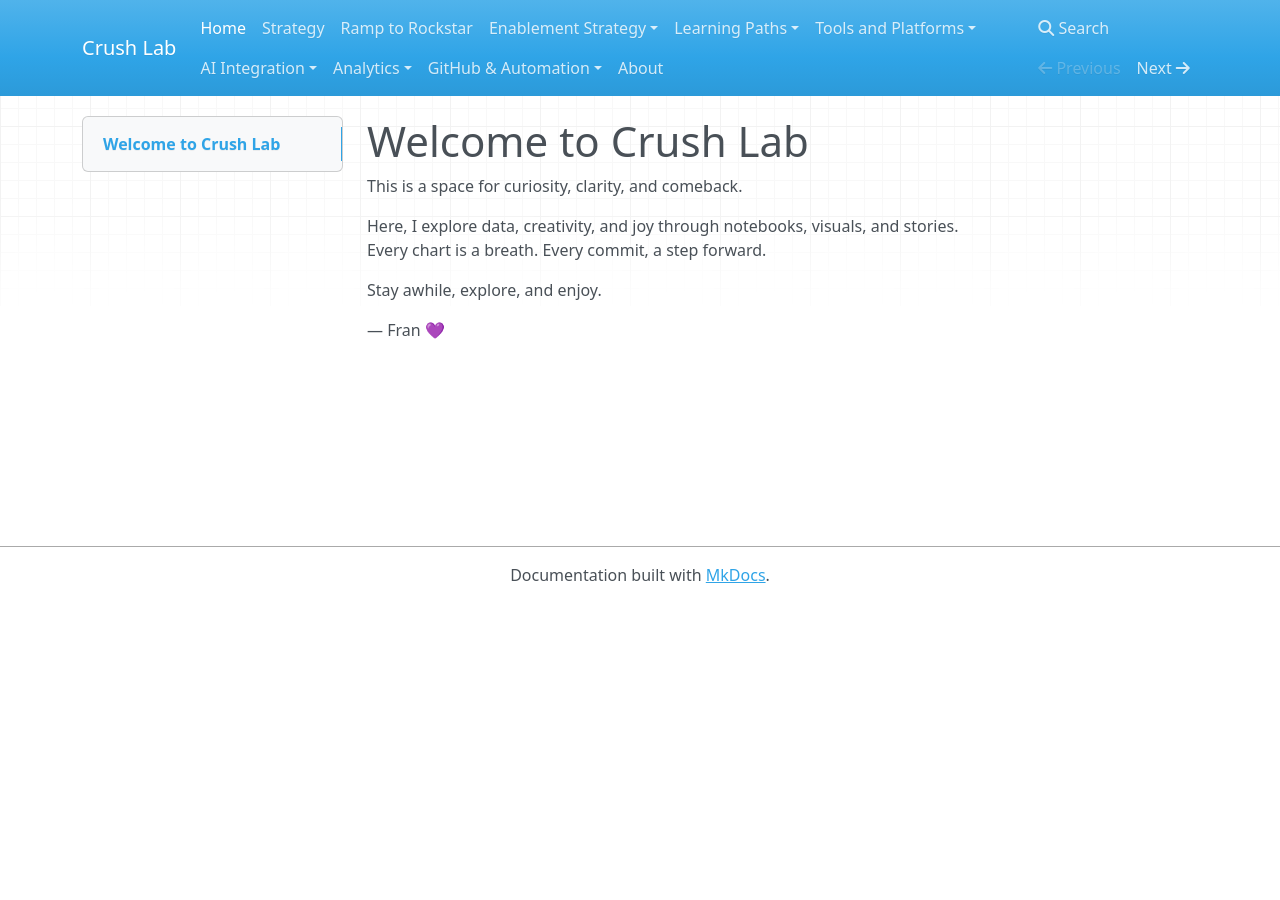
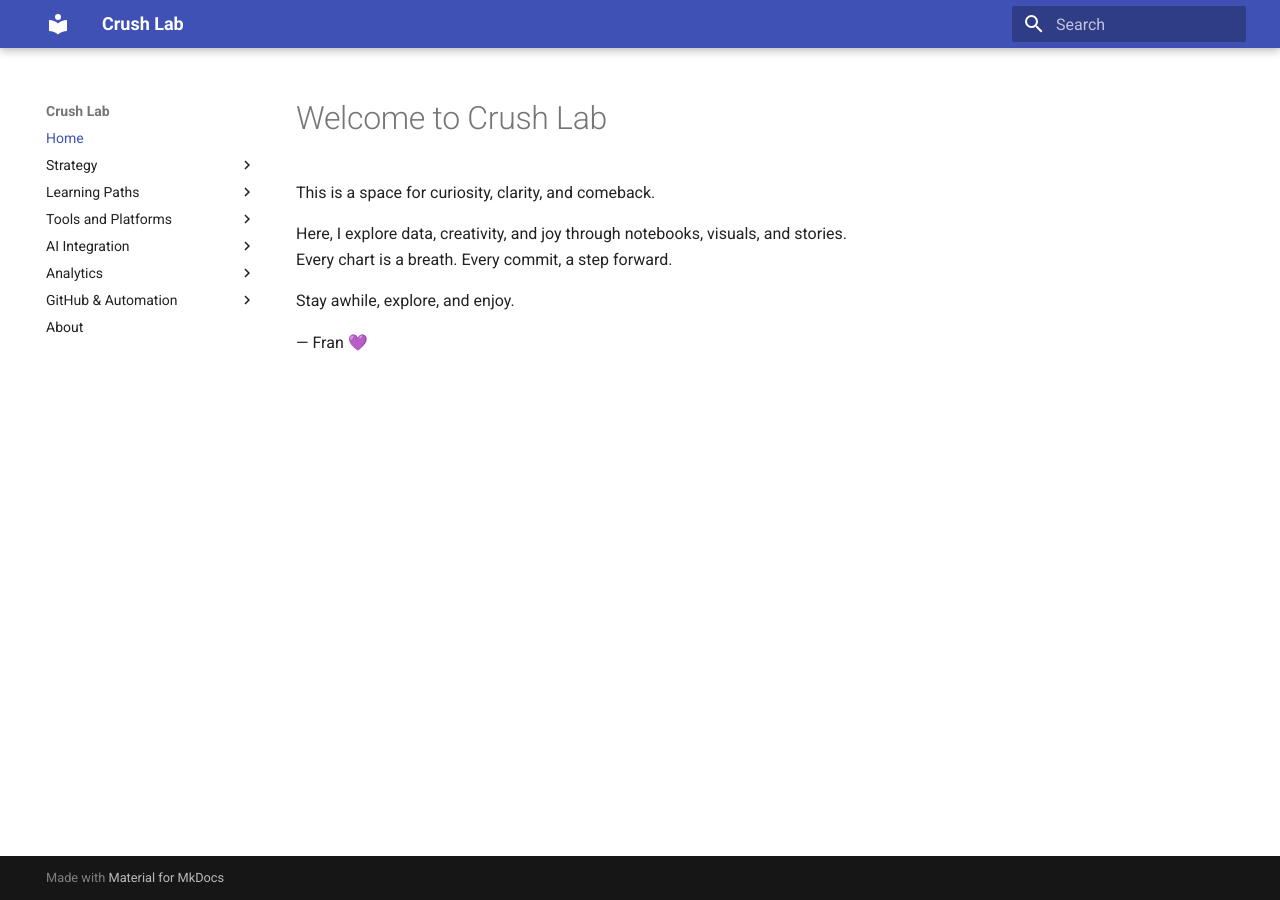
Before and after one commit to AgentEccentric/Crush-Lab, an MkDocs documentation site: the page built from docs/index.md, in a window 1280 px wide. Built offline with MkDocs 1.6.1 and Material for MkDocs 9.7.7, drawn with Linux system fonts in a browser that asks for light colours; nearby versions of some CDN libraries.

Commit message:
Update mkdocs.yml

```diff
--- a/mkdocs.yml
+++ b/mkdocs.yml
@@ -1,9 +1,11 @@
 site_name: Crush Lab
+theme:
+  name: material
 nav:
   - Home: index.md
-  - Strategy: strategy/index.md
-  - Ramp to Rockstar: ramp-to-rockstar/index.md
-  - Enablement Strategy:
+  - Strategy:
+      - Strategy: strategy/index.md
+      - Ramp to Rockstar: ramp-to-rockstar/index.md
       - Overview: strategy/overview.md
       - Role Mapping: strategy/role-mapping.md
       - Stakeholders: strategy/stakeholders.md
```
